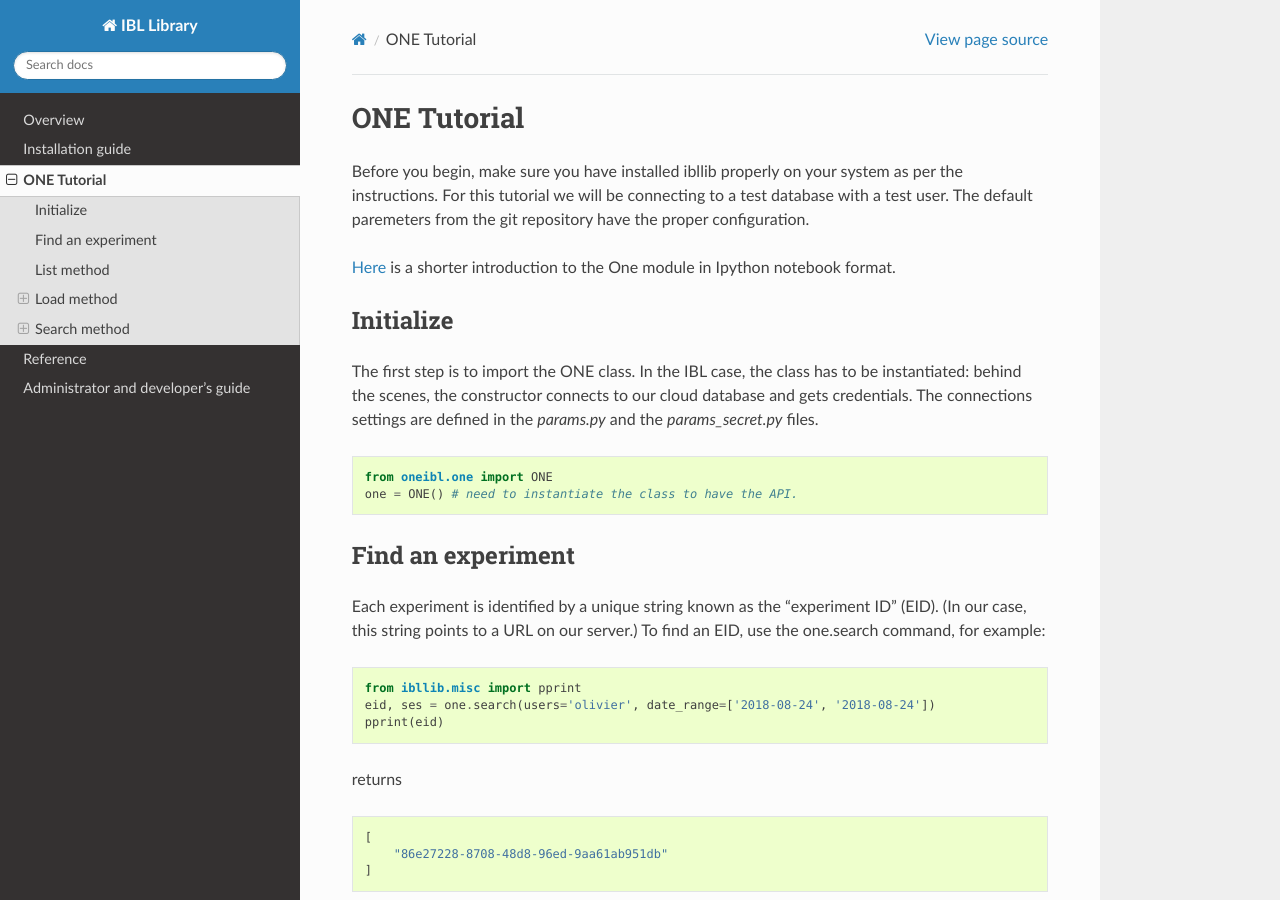
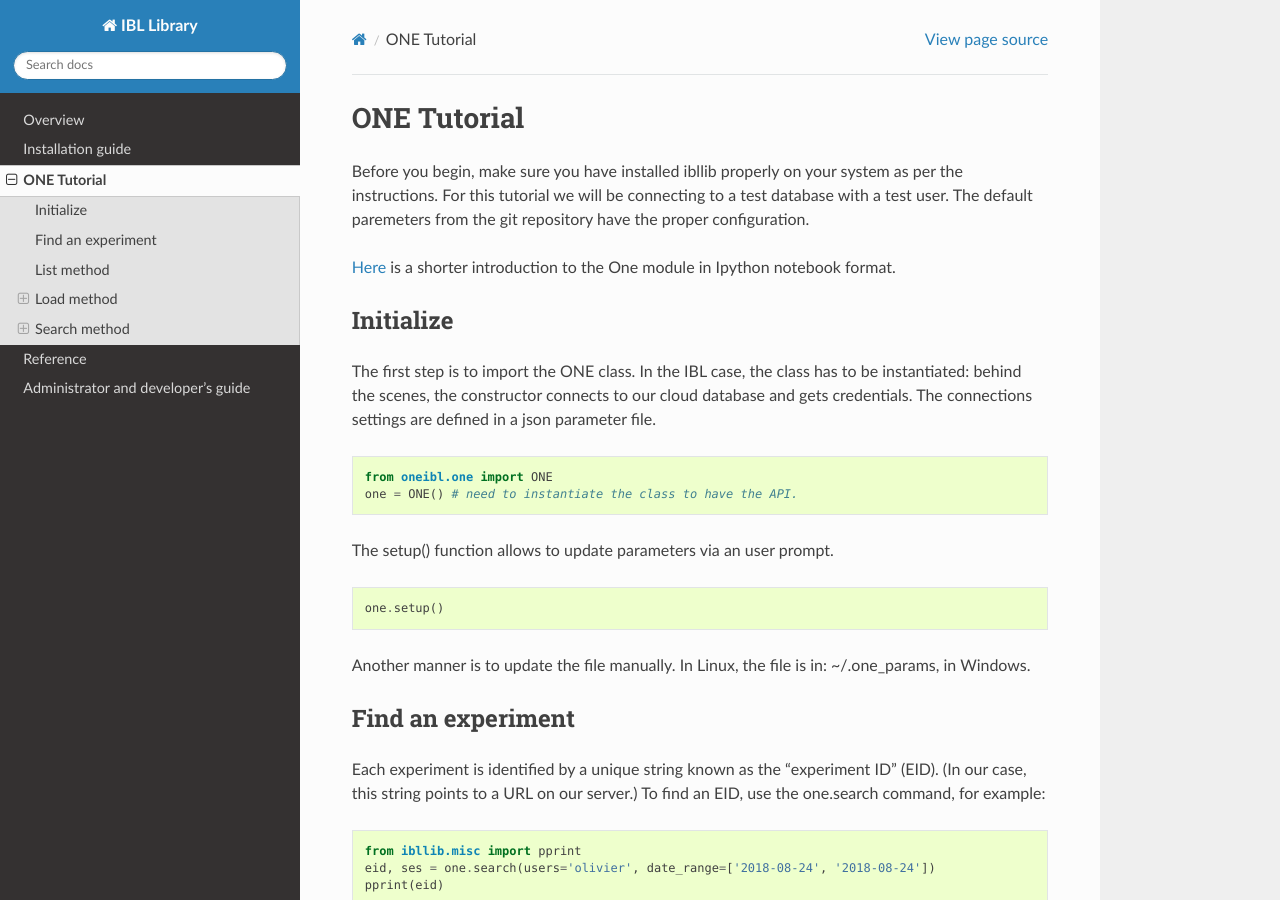
Before and after one commit to int-brain-lab/ibllib, a Sphinx documentation site: the page built from docs/03_tutorial.md, in a window 1280 px wide and 900 px high. Built offline with Sphinx 7.4.7 and the Read the Docs theme 2.0.0, drawn with Linux system fonts in a browser that asks for light colours.

````diff
--- a/docs/03_tutorial.md
+++ b/docs/03_tutorial.md
@@ -9,12 +9,21 @@
 ## Initialize
 
 
-The first step is to import the ONE class. In the IBL case, the class has to be instantiated: behind the scenes, the constructor connects to our cloud database and gets credentials. The connections settings are defined in the *params.py* and the *params_secret.py* files.
+The first step is to import the ONE class. In the IBL case, the class has to be instantiated: behind the scenes, the constructor connects to our cloud database and gets credentials.
+The connections settings are defined in a json parameter file.
 
 ```python
 from oneibl.one import ONE
 one = ONE() # need to instantiate the class to have the API.
 ```
+
+The setup() function allows to update parameters via an user prompt.
+```python
+one.setup()
+```
+Another manner is to update the file manually. In Linux, the file is in:
+~/.one_params, in Windows.
+
 ## Find an experiment
 Each experiment is identified by a unique string known as the "experiment ID" (EID). (In our case, this string points to a URL on our server.) To find an EID, use the one.search command, for example:
 
````
Also changed, not shown: 3 other files.
